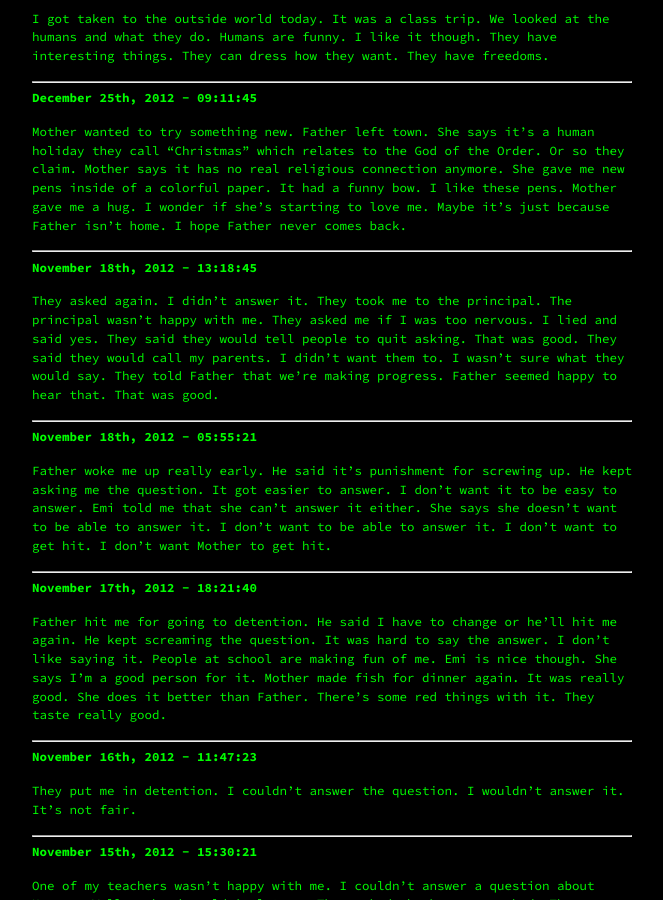
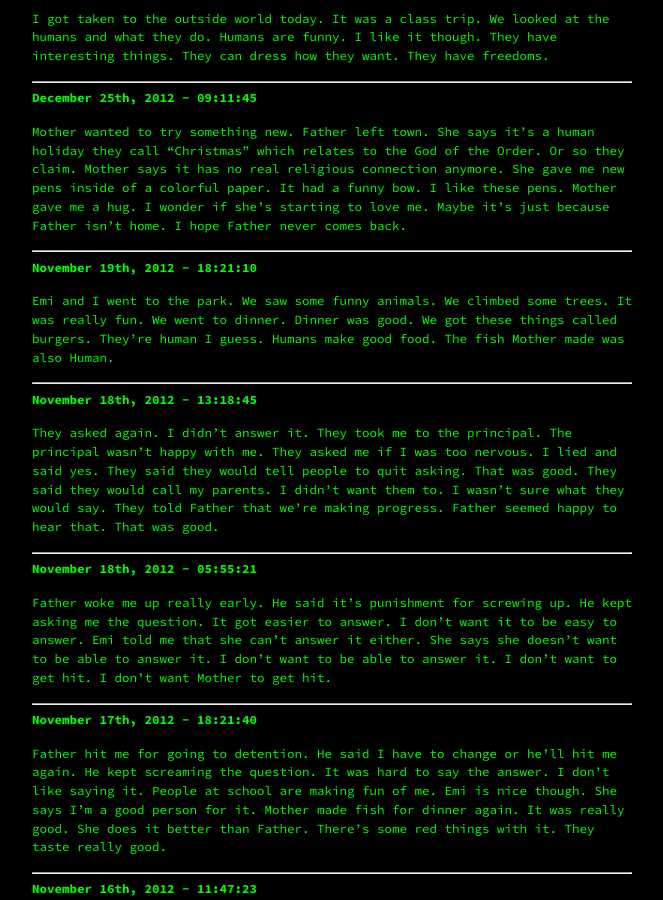
Before and after one commit to Terwilliger69105/69105.github.io, a Jekyll site: the page built from _pages/burritoverse/nimu.md, in a window 1280 px wide and 900 px high, scrolled down 7739 px. Shown: the whole window, without its empty margins (308-971 px from the left). Built offline with Jekyll 4.4.1, drawn with Linux system fonts in a browser that asks for light colours; our own code applies the rules of GitHub Pages for plain Markdown files.

Commit message:
Update nimu.md

```diff
--- a/_pages/burritoverse/nimu.md
+++ b/_pages/burritoverse/nimu.md
@@ -311,6 +311,12 @@ Mother wanted to try something new. Father left town. She says it's a human holi
 
 ---
 
+**November 19th, 2012 - 18:21:10**
+
+Emi and I went to the park. We saw some funny animals. We climbed some trees. It was really fun. We went to dinner. Dinner was good. We got these things called burgers. They're human I guess. Humans make good food. The fish Mother made was also Human.
+
+---
+
 **November 18th, 2012 - 13:18:45**
 
 They asked again. I didn't answer it. They took me to the principal. The principal wasn't happy with me. They asked me if I was too nervous. I lied and said yes. They said they would tell people to quit asking. That was good. They said they would call my parents. I didn't want them to. I wasn't sure what they would say. They told Father that we're making progress. Father seemed happy to hear that. That was good.
```
